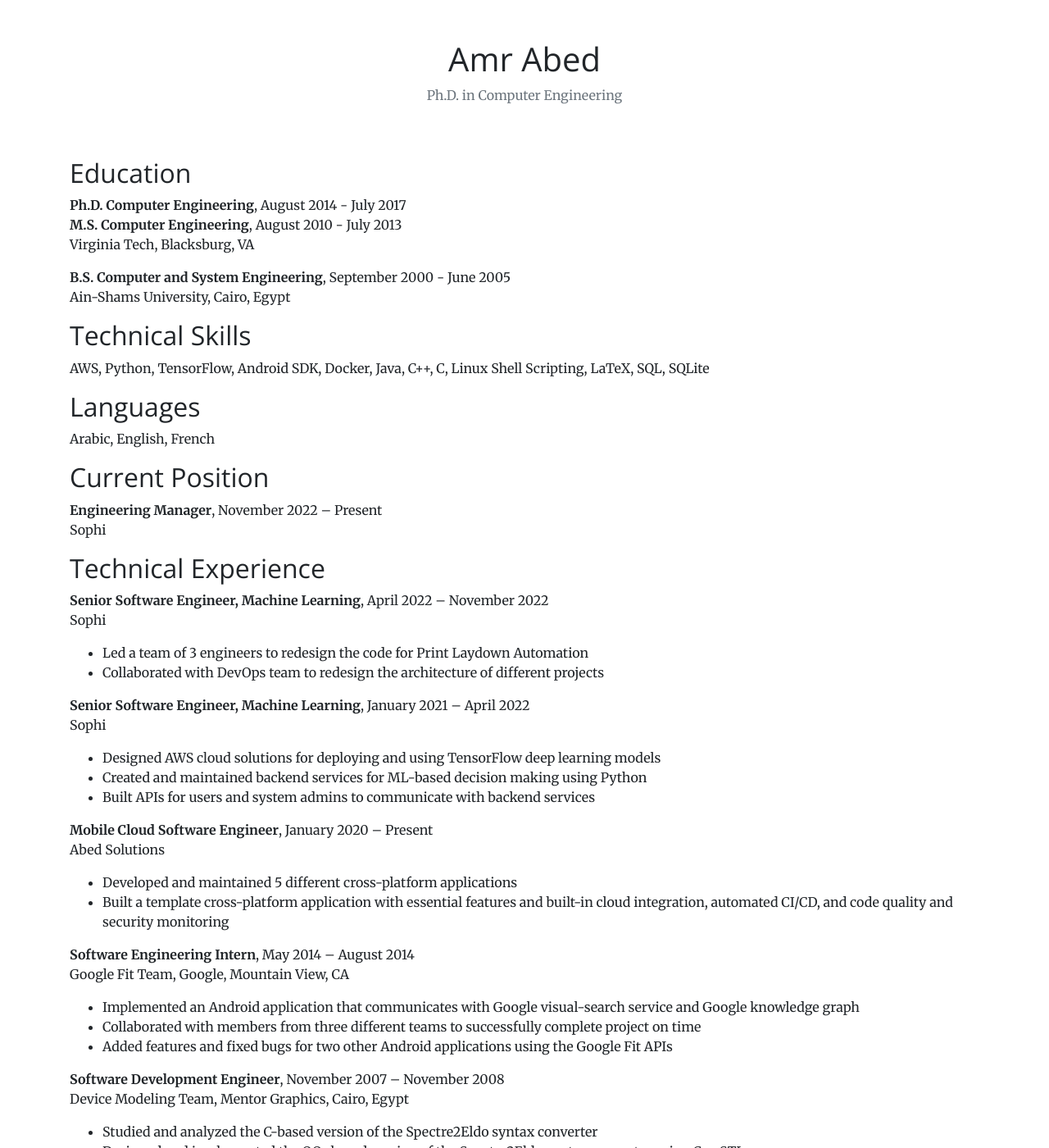
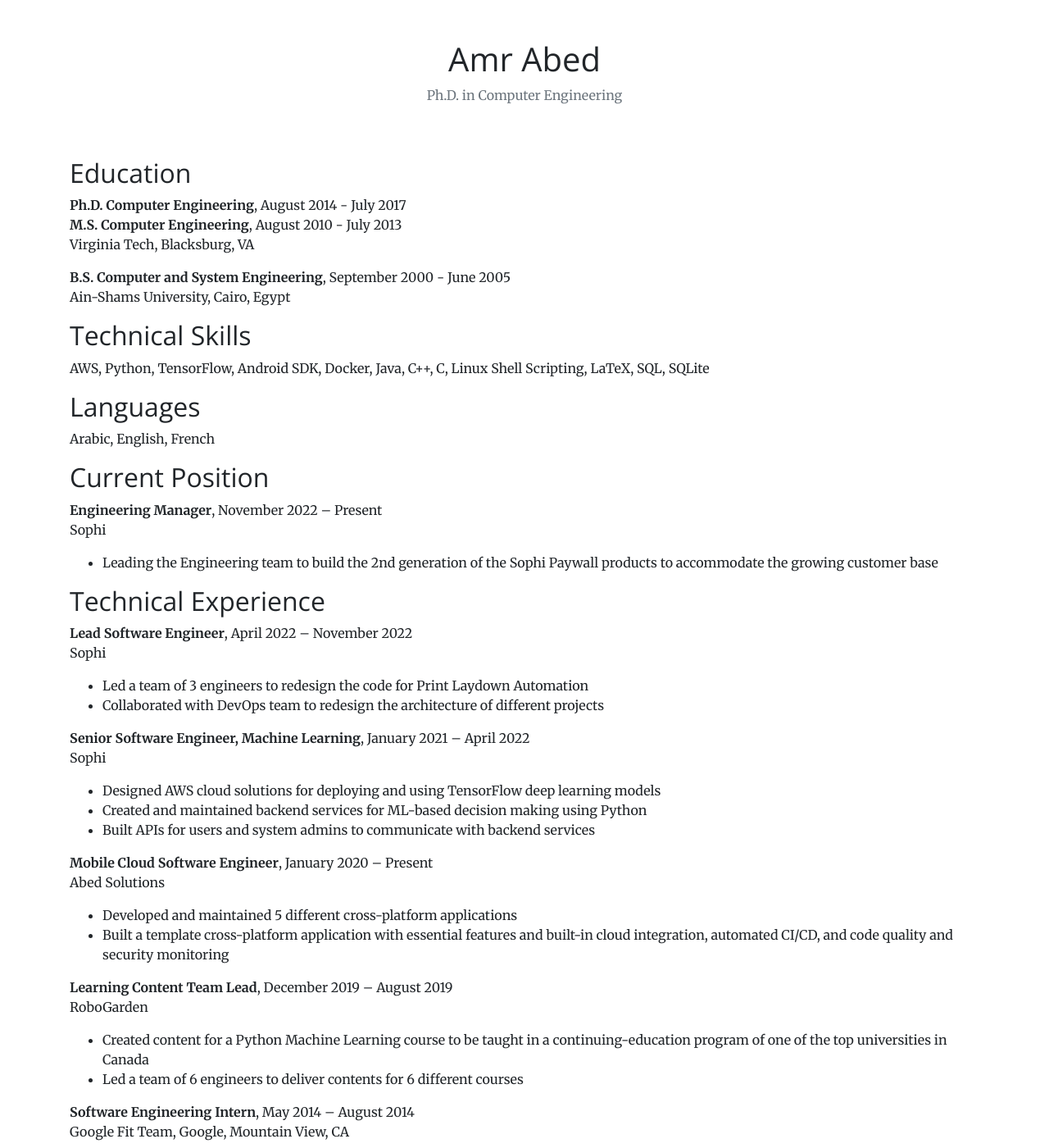
Before and after one commit to amrabed/amrabed.github.io, a Jekyll site: the page built from resume/index.html, in a window 1280 px wide and 1400 px high. Shown: the whole window at 82% size. Built offline with Jekyll 4.4.1, drawn with Linux system fonts in a browser that asks for light colours; nearby versions of some CDN libraries; a style sheet for code colours, icons or effects is not loaded.

Commit message:
Add RoboGarden to resume

```diff
--- a/resume/index.html
+++ b/resume/index.html
@@ -29,12 +29,17 @@
     <div id="current"><h2>Current Position</h2>
         <p><strong>Engineering Manager</strong>,
             November 2022 – Present<br/>
-            Sophi<br/>
+            Sophi
+        </p>
+        <ul>
+            <li>Leading the Engineering team to build the 2nd generation of the Sophi Paywall products to accommodate the growing customer base</li>
+        </ul>
     </div>
     <div id="technical"><h2>Technical Experience</h2>
-        <p><strong>Senior Software Engineer, Machine Learning</strong>,
+        <p><strong>Lead Software Engineer</strong>,
             April 2022 – November 2022<br/>
-            Sophi</p>
+            Sophi
+        </p>
         <ul>
             <li>Led a team of 3 engineers to redesign the code for Print Laydown Automation</li>
             <li>Collaborated with DevOps team to redesign the architecture of different projects</li>
@@ -56,7 +61,14 @@
                 automated CI/CD, and code quality and security monitoring
             </li>
         </ul>
-
+        <p><strong>Learning Content Team Lead</strong>,
+            December 2019 – August 2019<br/>
+            RoboGarden
+        </p>
+        <ul>
+            <li>Created content for a Python Machine Learning course to be taught in a continuing-education program of one of the top universities in Canada</li>
+            <li>Led a team of 6 engineers to deliver contents for 6 different courses</li>
+        </ul>
         <p><strong>Software Engineering Intern</strong>,
             May 2014 – August 2014<br/>
             Google Fit Team, Google, Mountain View, CA</p>
```
